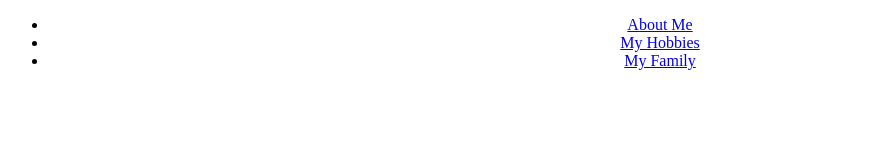
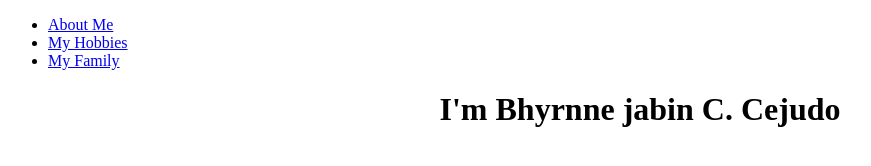
Before and after one commit to Bhyrnne27/kiyoshi, a plain HTML site: page index.html in a window 1280 px wide. Shown: the whole page, without its empty margins (0-871 px from the left). Drawn offline with Linux system fonts and the light colour scheme.

Commit message:
added changes

```diff
--- a/index.html
+++ b/index.html
@@ -1,6 +1,6 @@
 <!DOCTYPE html>
 <html lang="en">
- <center>
+
 <head>
     <meta charset="UTF-8">
     <meta name="viewport" content="width=device-width, initial-scale=1.0">
@@ -12,7 +12,9 @@
         <li><a href="hobbies.html">My Hobbies</a></li>
         <li><a href="family.html">My Family</a></li>
     </ul>
+    <center>
+        <H1>I'm Bhyrnne jabin C. Cejudo</H1>
+    </center>
+</body>
 
-</body>
-</center>
 </html>
```
